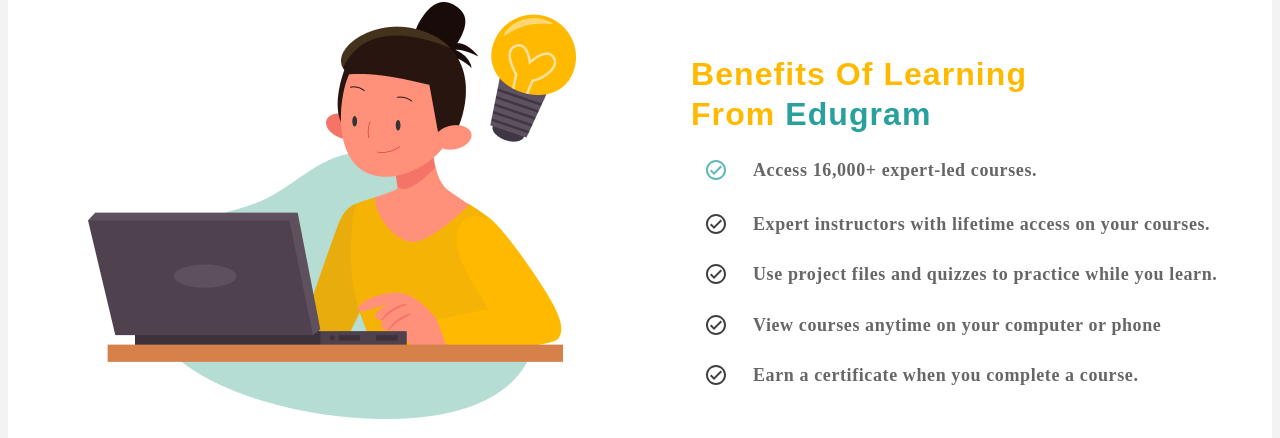
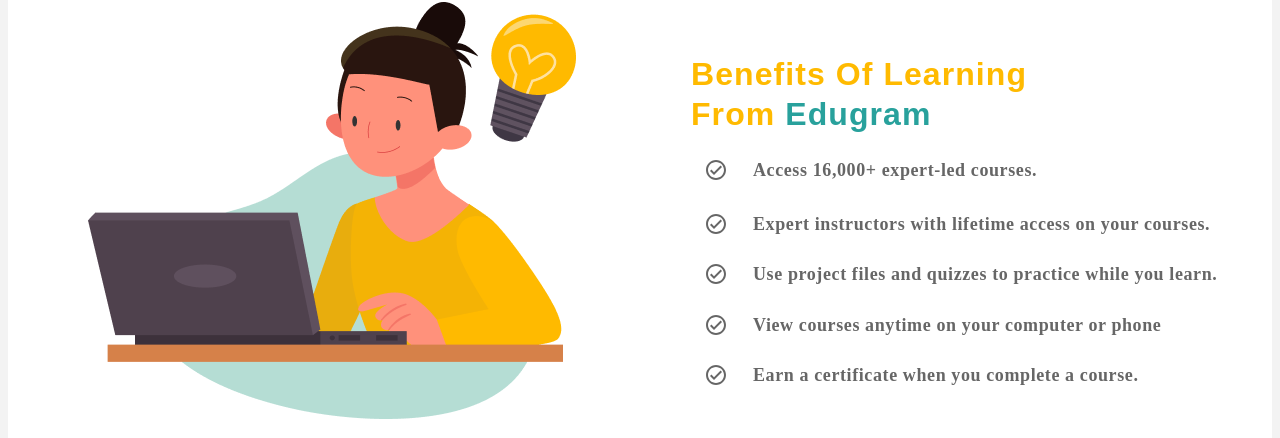
Before and after one commit to Abdelaziz25/Demo-Project, a React (Create React App) app in the folder demoproject/: page / in a window 1280 px wide. Shown: the part 2509-2947 px from the top of the page. Built offline with nearby package versions, Linux system fonts and the light colour scheme.

Commit message:
small edit

```diff
--- a/demoproject/src/Organisms/ThirdSection.css
+++ b/demoproject/src/Organisms/ThirdSection.css
@@ -43,8 +43,10 @@
   position: absolute;
   width: 25px;
   height: 25px;
+  color: #343434;
   opacity: 0.75;
 }
+
   .section3 .icon-container {
     top: 196px;
     left: 696px;
```
